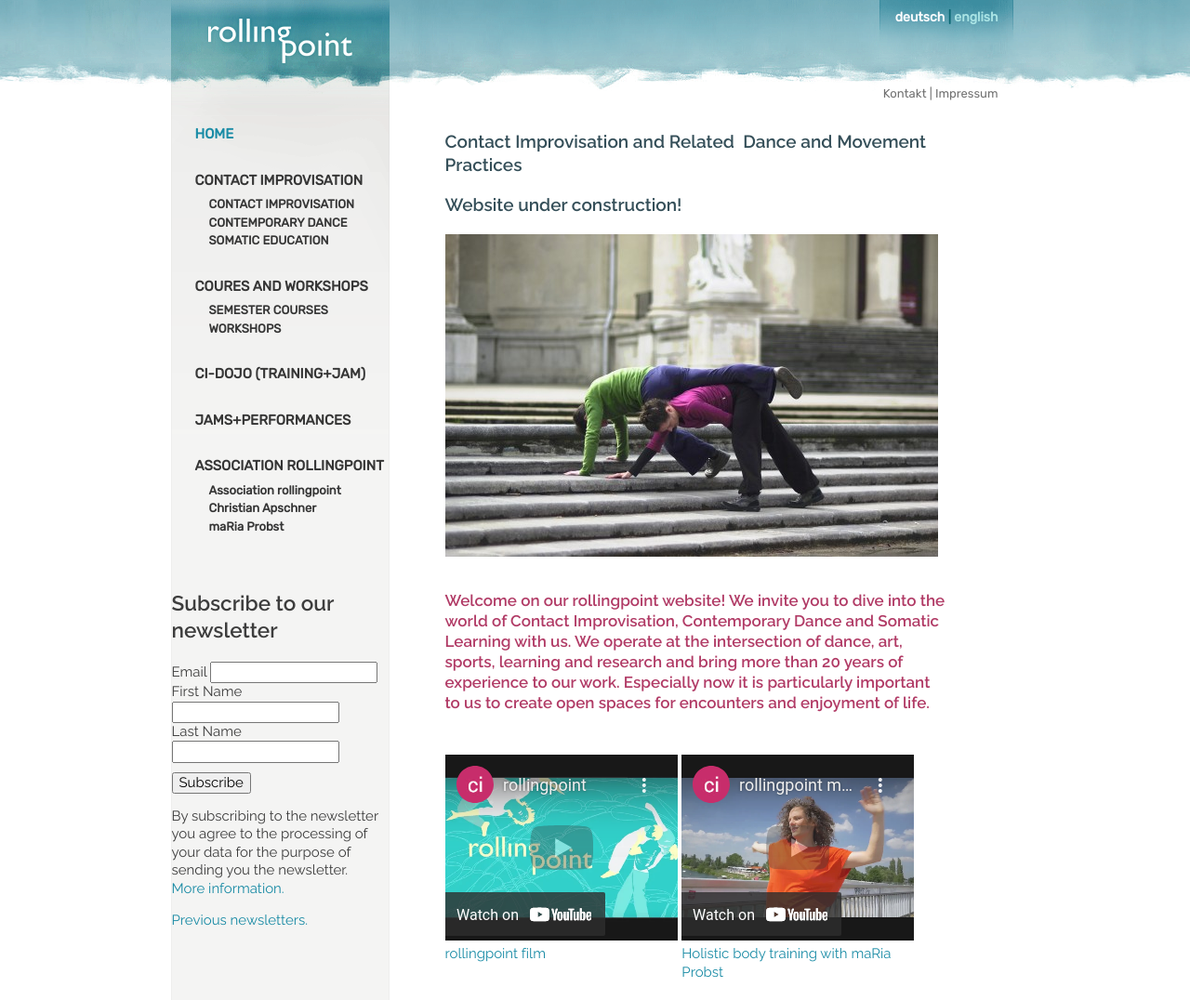
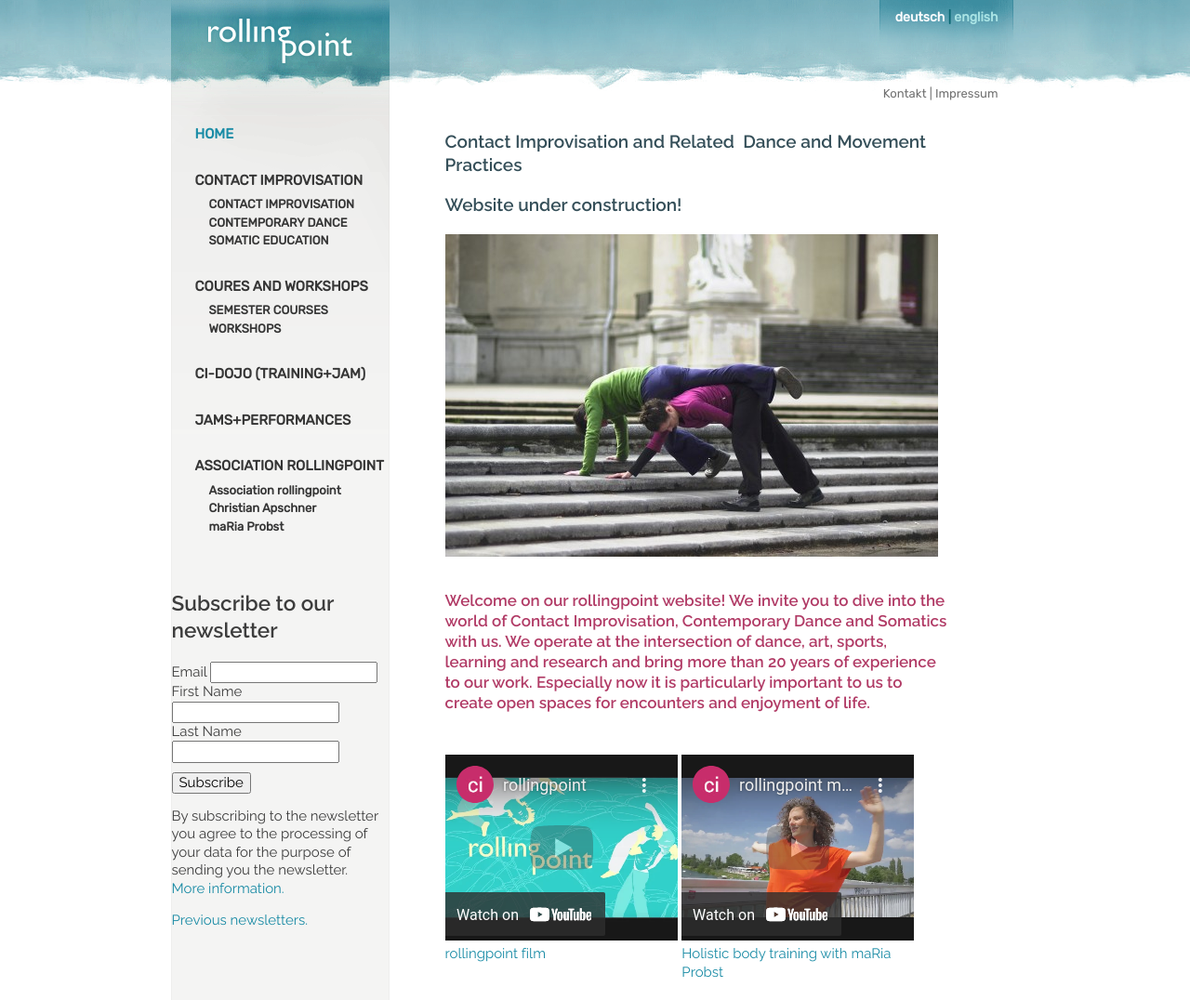
Before and after one commit to manulari/rollingpointat, a Jekyll site: the page built from _pages_en/en.md, in a window 1280 px wide. Shown: the whole page at 93% size. Built offline with Jekyll 4.4.1, drawn with Linux system fonts in a browser that asks for light colours; comment, search, counter and statistics services are not loaded.

Commit message:
Update page (en) “en”

```diff
--- a/_pages_en/en.md
+++ b/_pages_en/en.md
@@ -10,7 +10,7 @@ other_lang: /
 
 ![](/assets/uploads/dsc_1901_klein.jpg)
 
-#### Welcome on our rollingpoint website! We invite you to dive into the world of Contact Improvisation, Contemporary Dance and Somatic Learning with us. We operate at the intersection of dance, art, sports, learning and research and bring more than 20 years of experience to our work. Especially now it is particularly important to us to create open spaces for encounters and enjoyment of life.
+#### Welcome on our rollingpoint website! We invite you to dive into the world of Contact Improvisation, Contemporary Dance and Somatics with us. We operate at the intersection of dance, art, sports, learning and research and bring more than 20 years of experience to our work. Especially now it is particularly important to us to create open spaces for encounters and enjoyment of life.
 
 #### &nbsp;
 
```
